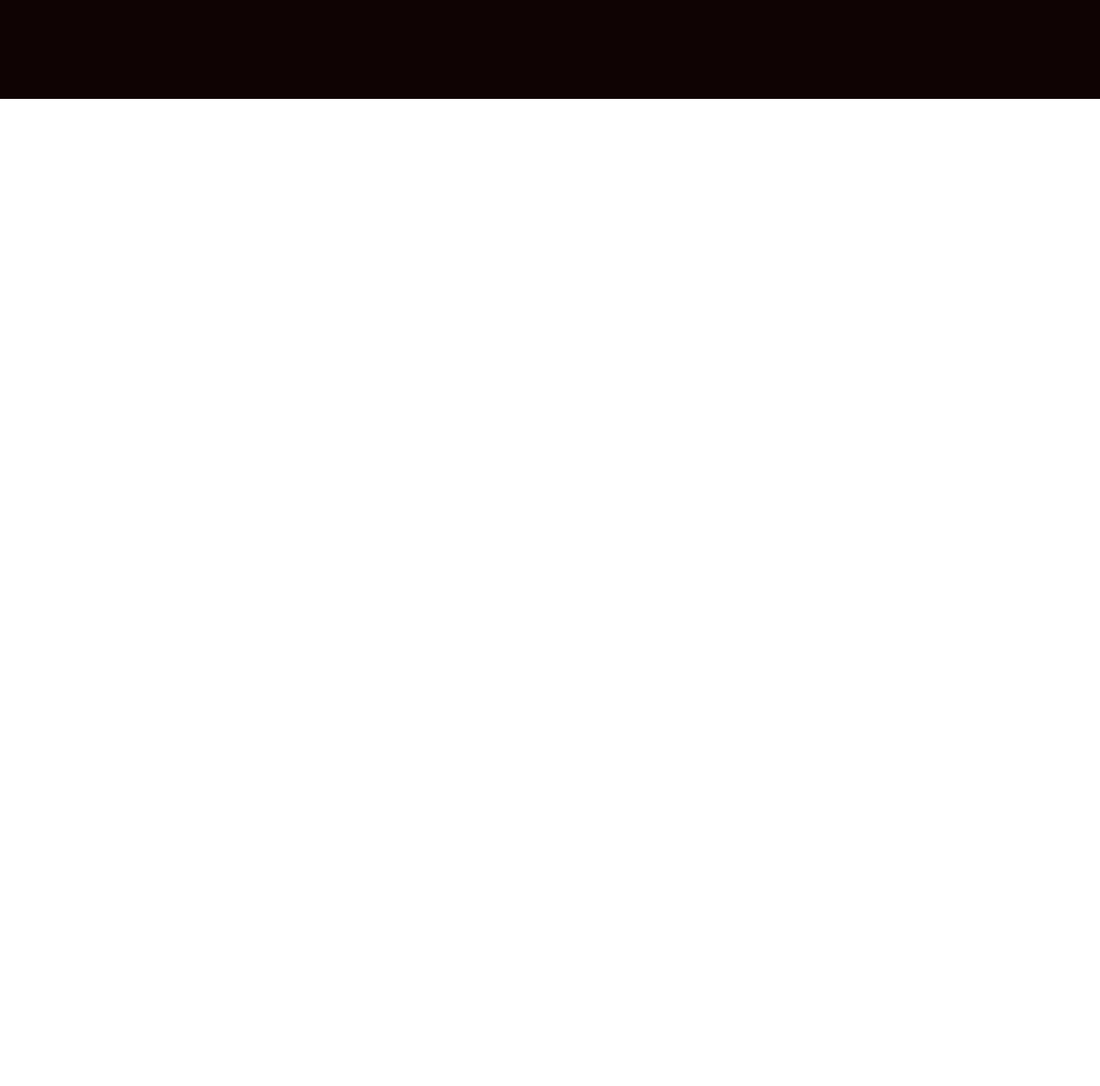
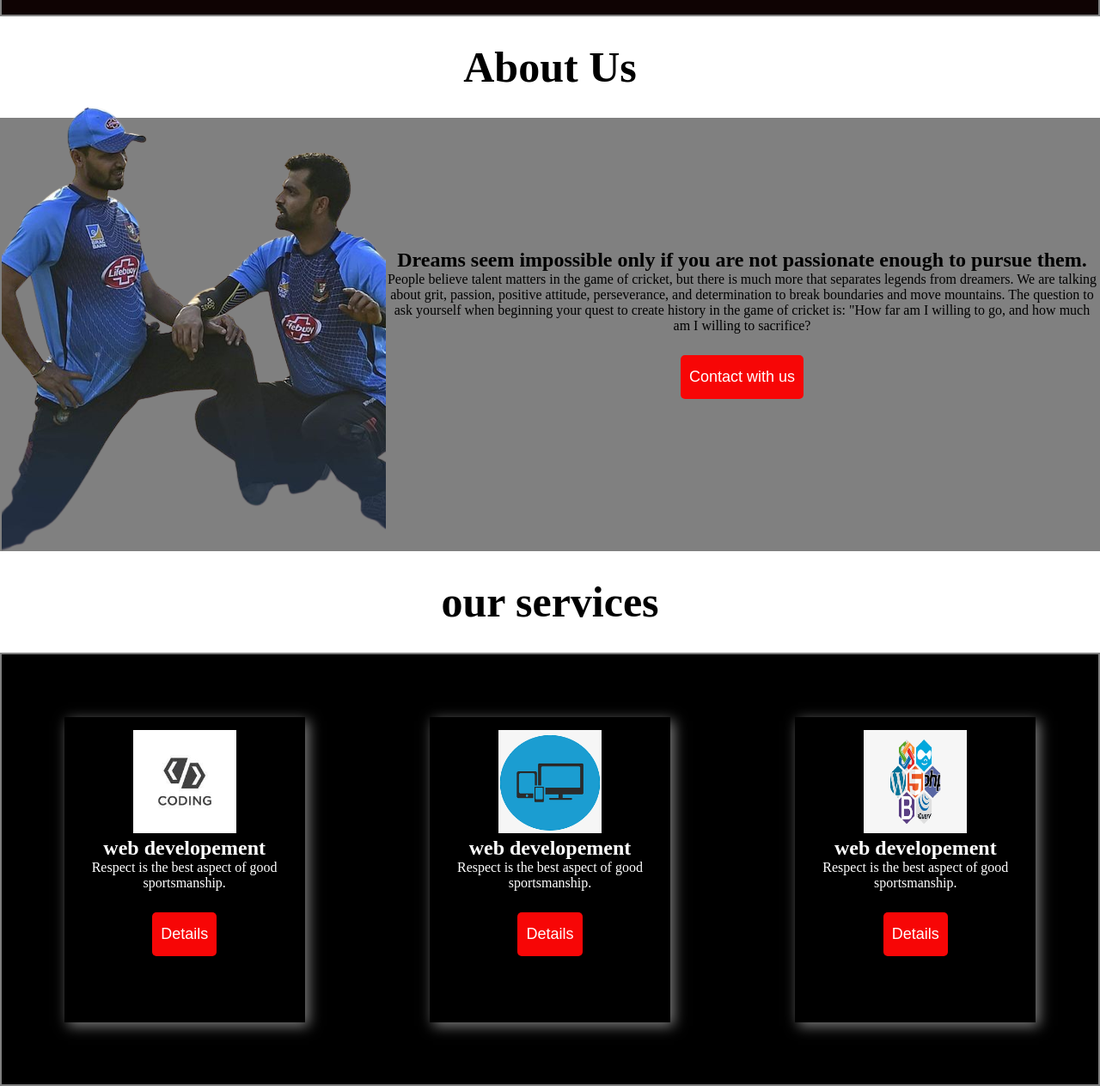
Before and after one commit to LearnwithJewel/my-first-repo, a plain HTML site: page index.html in a window 1280 px wide. Shown: the part 709-1972 px from the top of the page at 86% size. Before the commit the page ends 824 px from the top, so only its background shows below. Drawn offline with Linux system fonts and the light colour scheme.

Commit message:
another commit

```diff
--- a/index.html
+++ b/index.html
@@ -29,14 +29,55 @@
     <main>
         <div class="banner-container">
             <div class="banner-text">
-                <h1>"Love your family, work super hard, live your passion"</h1>
-                <p>“Nature has given us all the pieces required to achieve exceptional wellness and health, but has left it to us to put these pieces together.”—Diane McLaren</p>
+                <h1>"Love your family, work super hard,<br> live your passion"</h1>
+                <p class="description">“Nature has given us all the pieces required to achieve exceptional wellness and health, but has left it to us to put these pieces together.”—Diane McLaren</p>
                 <button class="btn">Read More</button>
             </div>
             <div class="banner-photo">
-                <img src="./khan saheb.jpg" alt="" height="500px" >
+                <img src="./khan_saheb-removebg-preview.png" alt="" height="500px" >
             </div>
         </div>
+        <section>
+            <h1 class="about-h1">About Us</h1>
+            <div class="about-container">
+                <div class="about-info">
+                    <h1>Dreams seem impossible only if you are not passionate enough to pursue them.</h1>
+                    <p>People believe talent matters in the game of cricket, but there is much more that separates legends from dreamers. We are talking about grit, passion, positive attitude, perseverance, and determination to break boundaries and move mountains. The question to ask yourself when beginning your quest to create history in the game of cricket is: "How far am I willing to go, and how much am I willing to sacrifice?</p>
+                    <button class="btn">Contact with us</button>
+                </div>
+                <div class="about-info">
+                    <img class="mass" src="./mass_vai-removebg-preview.png" alt="">
+                </div>
+            </div>
+        </section>
+
+        <section>
+            <h1 class="about-h1">our services</h1>
+            <div class="service-container">
+                <div class="box">
+                    <img class="service-im" src="./web.jpg" alt="">
+                    <h2>web developement</h2>
+                    <p>Respect is the best aspect of good sportsmanship.</p>
+                    <button class="btn">Details</button>
+                </div>
+
+                <div class="box">
+                    <img class="service-im" src="./renponsive.png" alt="">
+                    <h2>web developement</h2>
+                    <p>Respect is the best aspect of good sportsmanship.</p>
+                    <button class="btn">Details</button>
+                </div>
+
+                <div class="box">
+                    <img class="service-im" src="./grafics.png" alt="">
+                    <h2>web developement</h2>
+                    <p>Respect is the best aspect of good sportsmanship.</p>
+                    <button class="btn">Details</button>
+                </div>
+
+
+            </div>
+        </section>
     </main>
     <footer></footer>
 
--- a/style .css
+++ b/style .css
@@ -34,14 +34,12 @@
     color: azure;
     display: flex;
     justify-content: space-around;
-    height: 600px;
+    height: 500px;
     margin-top: 20px;
     padding: 20px;
+    border: 2px solid gray;
 }
 .banner-photo{
-
-
-
 
 
 }
@@ -51,11 +49,67 @@
     padding-top: 200px;
 }
 .btn{
-    padding-top: 10px;
-    color: rgb(231, 226, 226);
+    padding: 15px 10px;
+    color: rgb(19, 18, 18);
     margin: 25px;
-    background-color: red;
+    background-color: rgb(247, 6, 6);
     text-align: center;
     font-size: 18px;
     border-radius: 5px;
+    border: none;
+    color: white;
+    cursor: pointer;
 }
+.description{
+    font-size: 15px;
+    margin-top: 15px;
+    margin-bottom:10px ;
+}
+.btn:hover{
+    color: aqua;
+}
+.about-container{
+    display: flex;
+    justify-content: space-around;
+    align-items: center;
+    flex-direction: row-reverse;
+    height: 500px;
+    border: 2px solid gray;
+    background-color:gray;
+}
+
+
+.about-info{
+text-align: center;
+}
+.about-h1{
+    text-align: center;
+    margin-top: 20px;
+    margin-bottom: 20px;
+    padding-top: 10px;
+    padding-bottom: 10px;
+    font-size: 50px;
+}
+.box{
+    width: 250px;
+    height: 325px;
+    box-shadow: 4px 4px 15px gray;
+    background-color: black;
+    text-align: center;
+    padding: 15px;
+    color: white;
+
+}
+.service-container{
+    display: flex;
+
+    justify-content: space-around;
+    align-items: center;
+    height: 500px;
+    border: 2px solid gray;
+    background-color: black;
+}
+.service-im{
+    height: 120px;
+    width: 120px;
+}
```
Also changed, not shown: grafics.png (added), khan_saheb-removebg-preview.png (added), mass vai.jpg (added), mass_vai-removebg-preview.png (added), renponsive.png (added), web.jpg (added).
